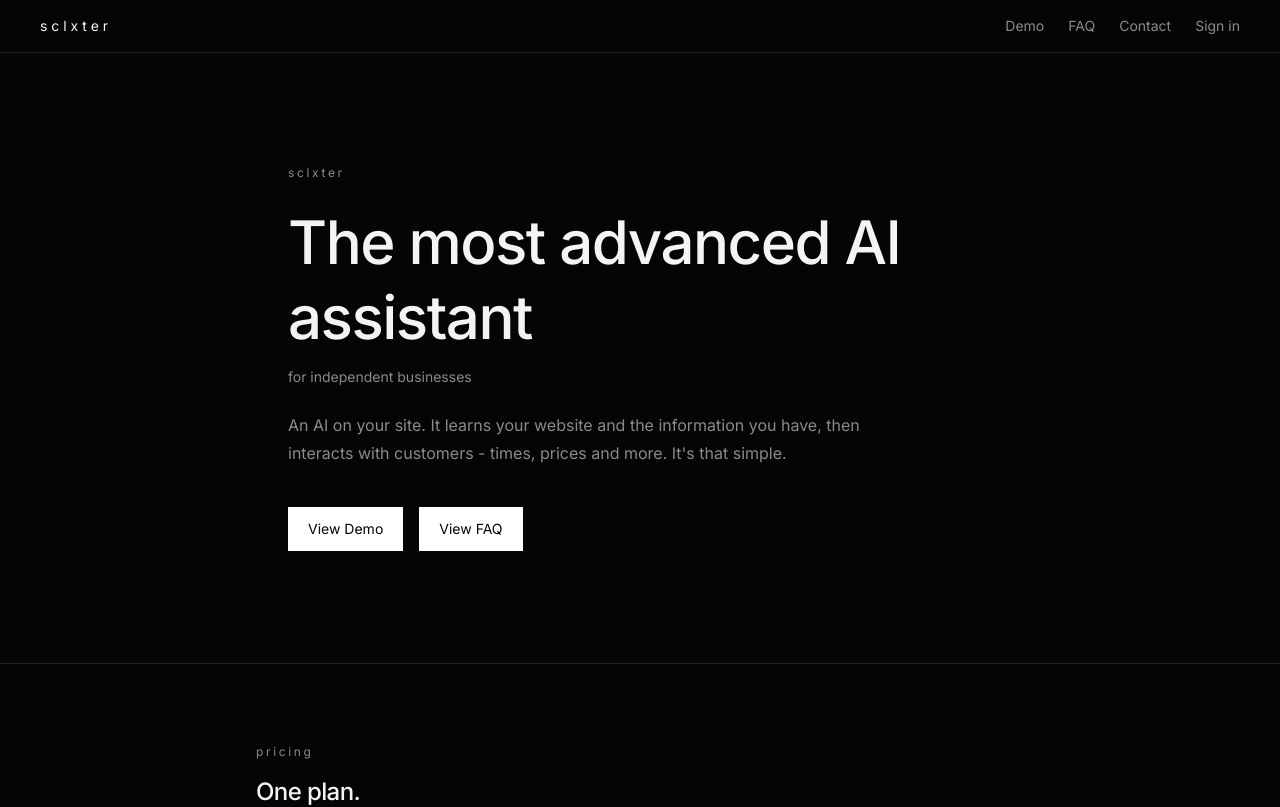
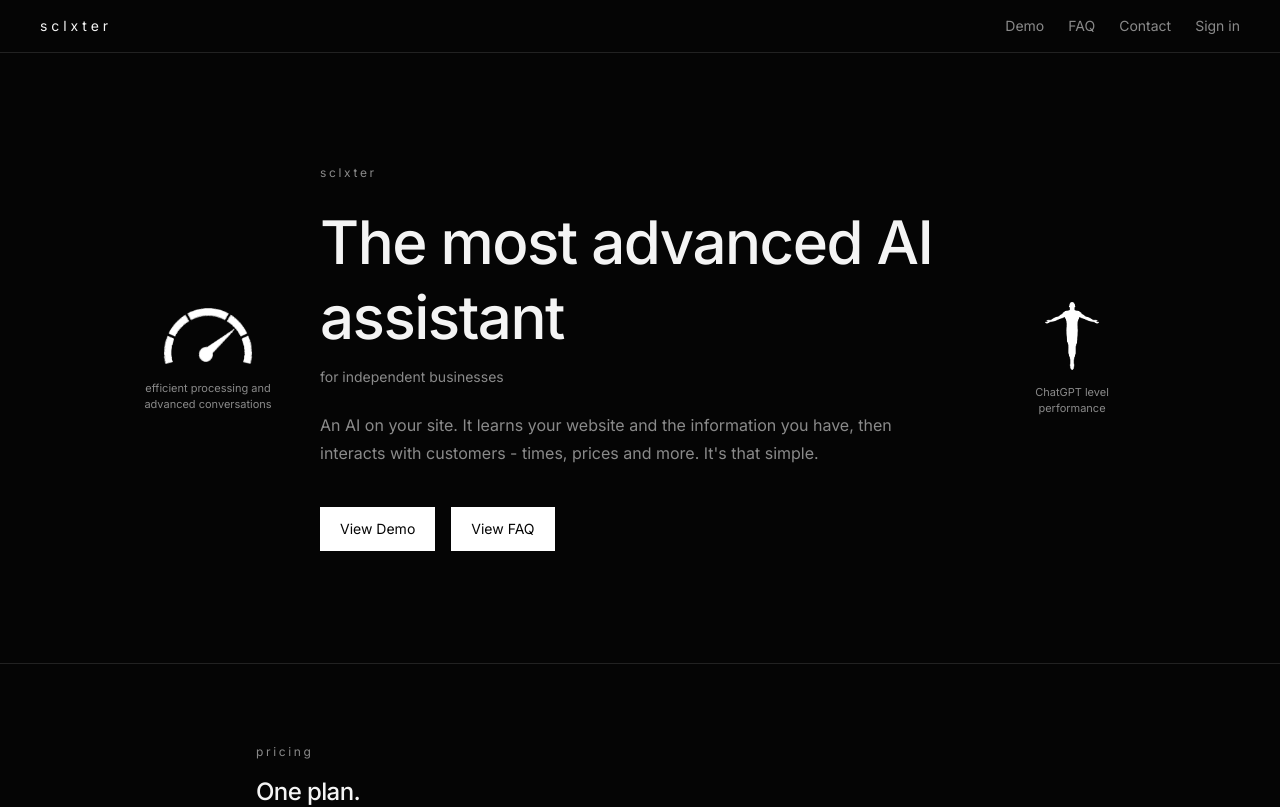
Before and after one commit to edwardsclaterx-web/sclxter, a Next.js app: page / in a window 1280 px wide. Shown: the top 807 px of the page. Built offline with nearby package versions, Linux system fonts and the light colour scheme; no server answers.

Commit message:
Add modest white hero icons in the homepage gutters
Co-authored-by: sclater <sclater@me.com>

```diff
--- a/src/app/page.tsx
+++ b/src/app/page.tsx
@@ -13,16 +13,20 @@ export default async function Home() {
         showBuy={false}
       />
       <main className="flex-1">
-        <section className="mx-auto w-full max-w-3xl px-5 py-20 md:px-8 md:py-28">
+        <section className="px-5 py-16 md:px-8 md:py-24 lg:py-28">
+          <div className="mx-auto grid max-w-6xl grid-cols-2 items-center gap-x-6 gap-y-10 lg:grid-cols-[9rem_minmax(0,40rem)_9rem] lg:justify-center lg:gap-x-10">
+            <div className="col-span-2 lg:col-start-2 lg:row-start-1">
               <p className="text-xs tracking-[0.22em] text-muted">sclxter</p>
               <h1 className="mt-6 text-4xl font-medium leading-tight tracking-tight md:text-6xl">
                 The most advanced AI assistant
               </h1>
-          <p className="mt-3 text-sm text-muted">for independent businesses</p>
+              <p className="mt-3 text-sm text-muted">
+                for independent businesses
+              </p>
               <p className="mt-6 max-w-xl text-base leading-7 text-muted">
-            An AI on your site. It learns your website and the information you
-            have, then interacts with customers - times, prices and more.
-            It&apos;s that simple.
+                An AI on your site. It learns your website and the information
+                you have, then interacts with customers - times, prices and
+                more. It&apos;s that simple.
               </p>
               <div className="mt-10 flex flex-wrap gap-4">
                 <Link
@@ -37,6 +41,32 @@ export default async function Home() {
                 >
                   View FAQ
                 </Link>
+              </div>
+            </div>
+            <aside className="flex flex-col items-center text-center lg:col-start-1 lg:row-start-1">
+              <img
+                src="/hero-speed.png"
+                alt=""
+                width={120}
+                height={80}
+                className="h-12 w-auto sm:h-14 lg:h-16"
+              />
+              <p className="mt-3 max-w-[9.5rem] text-[11px] leading-4 text-muted">
+                efficient processing and advanced conversations
+              </p>
+            </aside>
+            <aside className="flex flex-col items-center text-center lg:col-start-3 lg:row-start-1">
+              <img
+                src="/hero-figure.png"
+                alt=""
+                width={80}
+                height={100}
+                className="h-14 w-auto sm:h-16 lg:h-[4.5rem]"
+              />
+              <p className="mt-3 max-w-[8.5rem] text-[11px] leading-4 text-muted">
+                ChatGPT level performance
+              </p>
+            </aside>
           </div>
         </section>
 
```
Also changed, not shown: public/hero-figure.png (added), public/hero-speed.png (added). Lines whose indentation alone changed are shown as unchanged.
